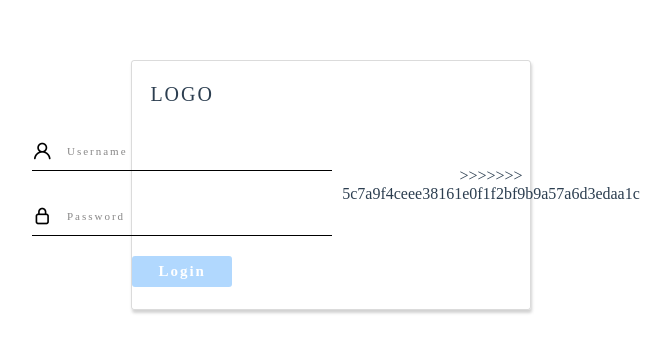
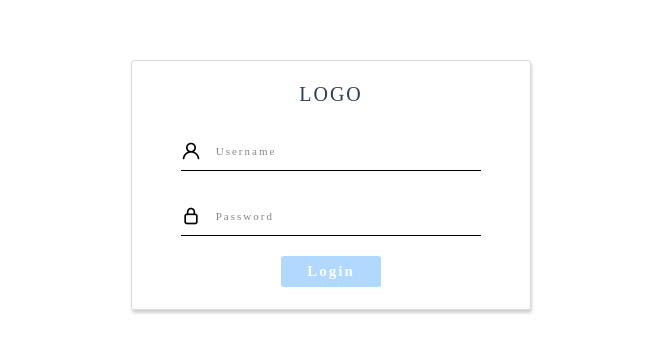
Before and after one commit to Axn-Switch/TimothysProjectX, a Vue app: page /login in a window 1280 px wide. Shown: the part 115-468 px from the top of the page, without its empty margins (317-988 px from the left). Built offline with nearby package versions, Linux system fonts and the light colour scheme; a web font is replaced by a local one.

Commit message:
Update login.vue

```diff
--- a/src/views/login.vue
+++ b/src/views/login.vue
@@ -23,7 +23,6 @@
 				</div>
 			</form>
 		</div>
->>>>>>> 5c7a9f4ceee38161e0f1f2bf9b9a57a6d3edaa1c
 	</div>
 </template>
 
```
